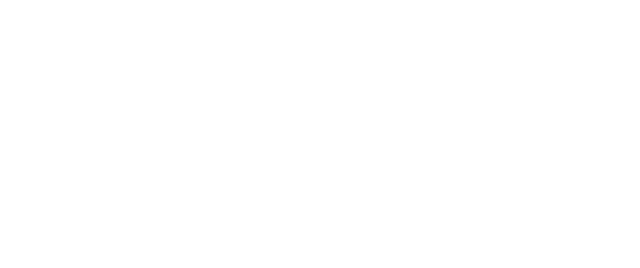
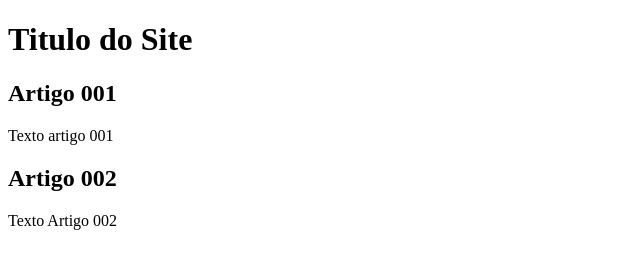
Before and after one commit to AnaCeciliaBraz/Projeto_site, a plain HTML site: page index.html in a window 1280 px wide. Shown: the whole page, without its empty margins (0-640 px from the left). Drawn offline with Linux system fonts and the light colour scheme.

Commit message:
Add index

```diff
--- a/index.html
+++ b/index.html
@@ -3,9 +3,22 @@
 <head>
     <meta charset="UTF-8">
     <meta name="viewport" content="width=device-width, initial-scale=1.0">
-    <title>Alterando de propósito</title>
+    <title>Titulo do site</title>
 </head>
 <body>
+    <main>
+        <Header>
+            <h1>Titulo do Site</h1>
+        </Header>
+        <article>
+            <h2> Artigo 001</h2>
+            <p>Texto artigo 001</p>
+        </article>
+        <article>
+            <h2>Artigo 002</h2>
+            <p>Texto Artigo 002</p>
+        </article>
 
+    </main>
 </body>
 </html>
```
